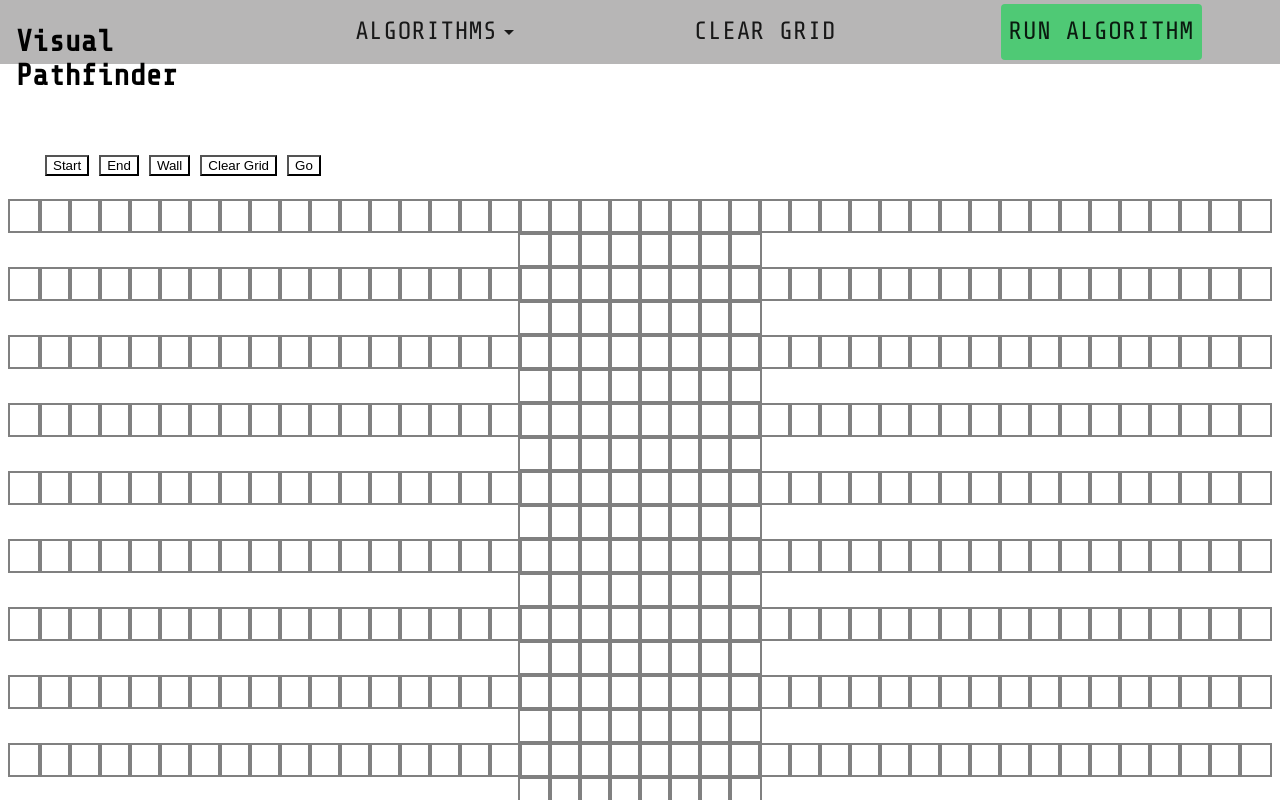
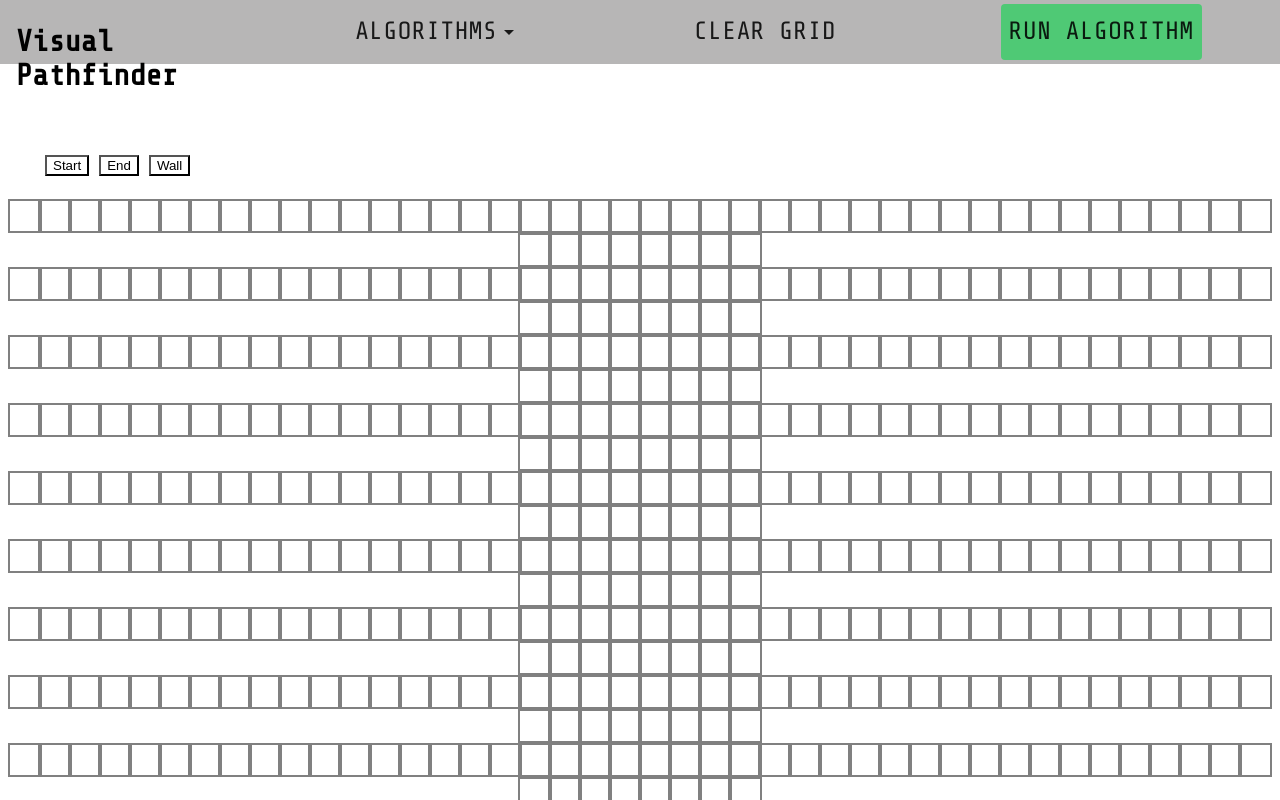
Before and after one commit to Criscoll/Visual-Pathfinder, a React (Create React App) app in the folder my-app/: page / in a window 1280 px wide. Shown: the top 800 px of the page. Built offline with nearby package versions, Linux system fonts and the light colour scheme.

Commit message:
removed old go and reset buttons

```diff
--- a/my-app/src/App.js
+++ b/my-app/src/App.js
@@ -47,7 +47,10 @@ class Main extends Component {
   render() {
     return (
       <React.Fragment>
-        <Toolbar />
+        <Toolbar
+          handleResetClick={this.handleResetClick}
+          handleGoClick={this.handleGoClick}
+        />
         <Buttons
           buttonPressed={this.state.buttonPressed}
           handleStartClick={this.handleStartClick}
--- a/my-app/src/components/Buttons.jsx
+++ b/my-app/src/components/Buttons.jsx
@@ -9,15 +9,11 @@ class Buttons extends Component {
       isStartHovered: false,
       isEndHovered: false,
       isWallHovered: false,
-      isResetHovered: false,
-      isGoHovered: false,
     };
 
     this.handleStartHover = this.handleStartHover.bind(this);
     this.handleEndHover = this.handleEndHover.bind(this);
     this.handleWallHover = this.handleWallHover.bind(this);
-    this.handleResetHover = this.handleResetHover.bind(this);
-    this.handleGoHover = this.handleGoHover.bind(this);
   }
 
   handleStartHover() {
@@ -30,14 +26,6 @@ class Buttons extends Component {
 
   handleWallHover() {
     this.setState({ isWallHovered: !this.state.isWallHovered });
-  }
-
-  handleResetHover() {
-    this.setState({ isResetHovered: !this.state.isResetHovered });
-  }
-
-  handleGoHover() {
-    this.setState({ isGoHovered: !this.state.isGoHovered });
   }
 
   render() {
@@ -67,22 +55,6 @@ class Buttons extends Component {
             onMouseLeave={this.handleWallHover}
           >
             Wall
-          </button>
-          <button
-            className={this.getBtnClass('reset')}
-            onClick={this.props.handleResetClick}
-            onMouseEnter={this.props.handleResetHover}
-            onMouseLeave={this.props.handleResetHover}
-          >
-            Clear Grid
-          </button>
-          <button
-            className={this.getBtnClass('go')}
-            onClick={this.props.handleGoClick}
-            onMouseEnter={this.handleGoHover}
-            onMouseLeave={this.handleGoHover}
-          >
-            Go
           </button>
         </ul>
       </React.Fragment>
--- a/my-app/src/components/ClearGridButton.jsx
+++ b/my-app/src/components/ClearGridButton.jsx
@@ -9,8 +9,11 @@ const useStyles = makeStyles(() => ({
   },
 }));
 
-export default function ClearGridButton() {
+export default function ClearGridButton(props) {
   const classes = useStyles();
-  return <Button classes={{ root: classes.root }}>Clear Grid </Button>;
-
+  return (
+    <Button classes={{ root: classes.root }} onClick={props.handleResetClick}>
+      Clear Grid{' '}
+    </Button>
+  );
 }
--- a/my-app/src/components/StartButton.jsx
+++ b/my-app/src/components/StartButton.jsx
@@ -12,7 +12,11 @@ const useStyles = makeStyles(() => ({
   },
 }));
 
-export default function ClearGridButton() {
+export default function ClearGridButton(props) {
   const classes = useStyles();
-  return <Button classes={{ root: classes.root }}>Run Algorithm</Button>;
+  return (
+    <Button classes={{ root: classes.root }} onClick={props.handleGoClick}>
+      Run Algorithm
+    </Button>
+  );
 }
--- a/my-app/src/containers/Toolbar.jsx
+++ b/my-app/src/containers/Toolbar.jsx
@@ -4,15 +4,15 @@ import AlgorithmsButton from '../components/AlgorithmsButton';
 import ClearGridButton from '../components/ClearGridButton';
 import StartButton from '../components/StartButton';
 
-export default function Toolbar() {
+export default function Toolbar(props) {
   return (
     <React.Fragment>
       <div id="toolbar">
         <div className="app-heading-name">Visual Pathfinder</div>
         <div className="buttons">
           <AlgorithmsButton />
-          <ClearGridButton />
-          <StartButton />
+          <ClearGridButton handleResetClick={props.handleResetClick} />
+          <StartButton handleGoClick={props.handleGoClick} />
         </div>
       </div>
     </React.Fragment>
```
